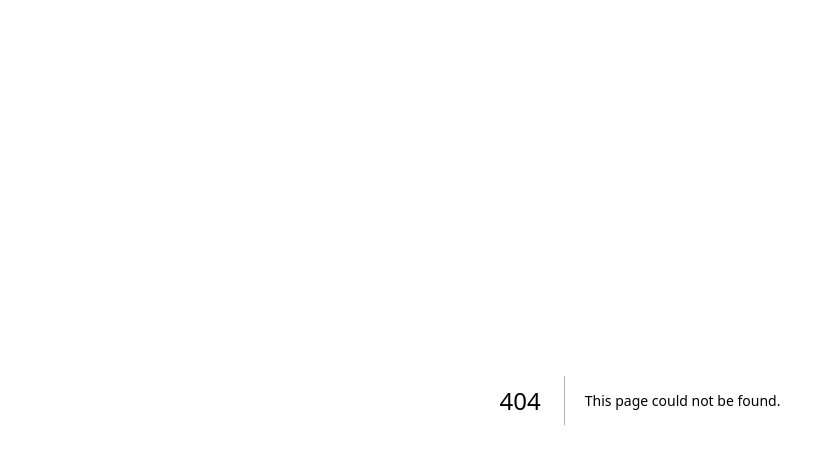
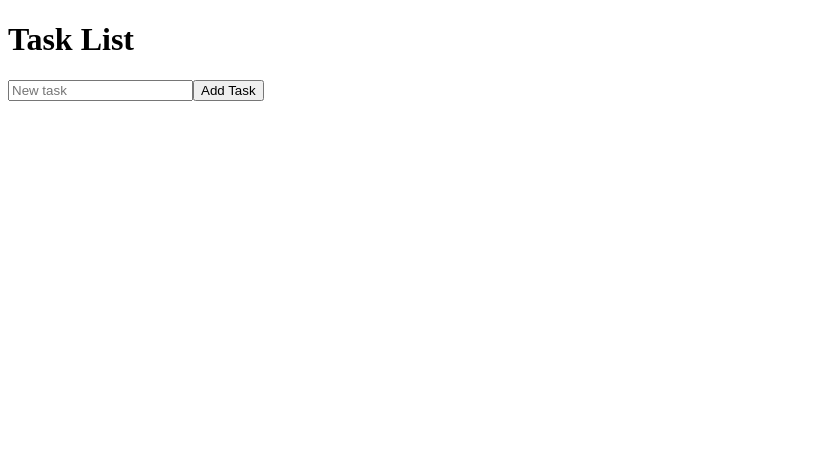
Before and after one commit to Jonandereg/sparta-assessment, a Next.js app: page /tasks in a window 1280 px wide. Before the commit this address had no page. Shown: the top 464 px of the page, without its empty margins (0-835 px from the left). Built offline with nearby package versions, Linux system fonts and the light colour scheme.

Commit message:
added basic tasks page without state persistence

```diff
--- /dev/null
+++ b/components/taskItem.tsx
@@ -0,0 +1,56 @@
+import React, { useState } from "react";
+import { useDispatch } from "react-redux";
+import {
+  toggleTaskDone,
+  removeTask,
+  updateTask,
+} from "../store/slices/taskSlice";
+
+type TaskItemProps = {
+  id: string;
+  title: string;
+  isDone: boolean;
+};
+
+const TaskItem: React.FC<TaskItemProps> = ({ id, title, isDone }) => {
+  const [isEditing, setIsEditing] = useState(false);
+  const [newTitle, setNewTitle] = useState(title);
+  const dispatch = useDispatch();
+
+  const handleToggleDone = () => {
+    dispatch(toggleTaskDone(id));
+  };
+
+  const handleRemove = () => {
+    dispatch(removeTask(id));
+  };
+
+  const handleUpdate = () => {
+    dispatch(updateTask({ id, title: newTitle }));
+    setIsEditing(false);
+  };
+
+  return (
+    <div>
+      {isEditing ? (
+        <input
+          type="text"
+          value={newTitle}
+          onChange={(e) => setNewTitle(e.target.value)}
+          onBlur={handleUpdate}
+        />
+      ) : (
+        <span style={{ textDecoration: isDone ? "line-through" : "none" }}>
+          {title}
+        </span>
+      )}
+      <button onClick={handleToggleDone}>{isDone ? "Undo" : "Done"}</button>
+      <button onClick={() => setIsEditing((prev) => !prev)}>
+        {isEditing ? "Cancel" : "Edit"}
+      </button>
+      <button onClick={handleRemove}>Remove</button>
+    </div>
+  );
+};
+
+export default TaskItem;
--- /dev/null
+++ b/components/taskList.tsx
@@ -0,0 +1,43 @@
+import { useDispatch, useSelector } from "react-redux";
+import { RootState } from "../store";
+import { useState } from "react";
+import { addTask } from "../store/slices/taskSlice";
+import TaskItem from "./taskItem";
+
+export const TaksList = () => {
+  const dispatch = useDispatch();
+  const tasks = useSelector((state: RootState) => state.task.tasks);
+  const [newTask, setNewTask] = useState("");
+  const handleAddTask = () => {
+    if (newTask.trim() === "") return;
+
+    const task = {
+      id: crypto.randomUUID(),
+      title: newTask,
+      isDone: false,
+    };
+
+    dispatch(addTask(task));
+    setNewTask("");
+  };
+
+  return (
+    <div>
+      <h1>Task List</h1>
+      <input
+        type="text"
+        placeholder="New task"
+        value={newTask}
+        onChange={(e) => setNewTask(e.target.value)}
+      />
+      <button onClick={handleAddTask}>Add Task</button>
+      <ul>
+        {tasks.map((task) => (
+          <li key={task.id}>
+            <TaskItem id={task.id} title={task.title} isDone={task.isDone} />
+          </li>
+        ))}
+      </ul>
+    </div>
+  );
+};
--- /dev/null
+++ b/pages/tasks.tsx
@@ -0,0 +1,11 @@
+import { TaksList } from "../components/taskList";
+
+const TasksPage = () => {
+  return (
+    <div>
+      <TaksList />
+    </div>
+  );
+};
+
+export default TasksPage;
```
